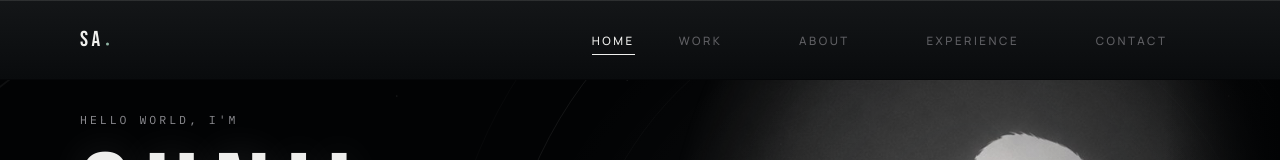
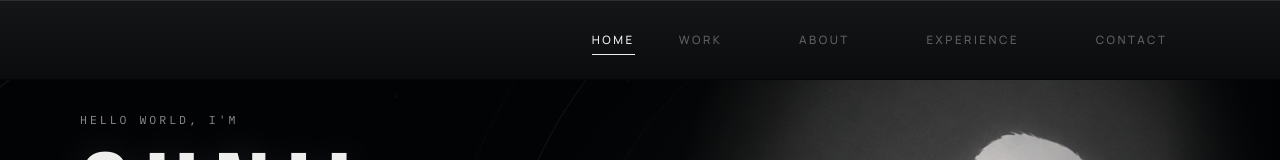
Before and after one commit to sunil-0701/My-Portfolio, a React (Vite) app: page / in a window 1280 px wide. Shown: the top 160 px of the page. Built offline with nearby package versions, Linux system fonts and the light colour scheme.

Commit message:
fix: laggy ui

```diff
--- a/scripts/generate-og.js
+++ b/scripts/generate-og.js
@@ -26,7 +26,8 @@ try {
   await page.waitForFunction(() => !document.querySelector('[role="status"]'), {
     timeout: 15000,
   })
-  await new Promise((r) => setTimeout(r, 1800))
+  // Let the entrance settle, but capture before the first role rotation.
+  await new Promise((r) => setTimeout(r, 1000))
 
   await page.screenshot({ path: OUT })
   console.log(`og image written to ${OUT}`)
--- a/src/components/PageLoader.jsx
+++ b/src/components/PageLoader.jsx
@@ -167,16 +167,13 @@ export default function PageLoader({ onDone }) {
         </motion.div>
       </div>
 
-      {/* Identity + place, held in the corners */}
+      {/* Timezone, held in the corner */}
       <motion.div
-        className="absolute inset-x-0 bottom-0 flex items-end justify-between px-6 pb-8 sm:px-10 lg:px-16 xl:px-20"
+        className="absolute inset-x-0 bottom-0 flex items-end justify-end px-6 pb-8 sm:px-10 lg:px-16 xl:px-20"
         initial={{ opacity: 0 }}
         animate={{ opacity: 1 }}
         transition={{ duration: reduceMotion ? 0 : 0.5 }}
       >
-        <span className="font-display text-[1.1rem] tracking-[0.16em] text-paper/70">
-          SA<span className="text-signal">.</span>
-        </span>
         <span className="tabular text-[0.6rem] uppercase tracking-[0.2em] text-faint">
           {SITE.timezone}
         </span>
--- a/src/components/layout/NavBar.jsx
+++ b/src/components/layout/NavBar.jsx
@@ -3,23 +3,6 @@ import { AnimatePresence, motion } from 'framer-motion'
 import { SECTIONS, SITE } from '../../config/site'
 
 const easeOutExpo = [0.16, 1, 0.3, 1]
-
-function Wordmark({ onClick }) {
-  return (
-    <a
-      href="#home"
-      onClick={onClick}
-      aria-label={`${SITE.name} — back to top`}
-      className="group inline-flex items-baseline gap-[0.1em] font-display text-[1.35rem] tracking-[0.16em] text-paper transition-opacity duration-150 hover:opacity-70"
-    >
-      SA
-      <span
-        aria-hidden="true"
-        className="inline-block h-[0.16em] w-[0.16em] translate-y-[-0.02em] rounded-full bg-signal"
-      />
-    </a>
-  )
-}
 
 function NavItem({ section, isActive, onNavigate }) {
   const base =
@@ -85,9 +68,7 @@ export default function NavBar({ activeLink = 'HOME', ready = true }) {
         animate={ready ? { opacity: 1, y: 0 } : { opacity: 0, y: -26 }}
         transition={{ duration: 0.5, delay: 0.1, ease: easeOutExpo }}
       >
-        <div className="mx-auto flex max-w-[1440px] items-center justify-between px-6 py-6 sm:px-10 lg:px-16 xl:px-20">
-          <Wordmark onClick={() => setMenuOpen(false)} />
-
+        <div className="mx-auto flex min-h-20 max-w-[1440px] items-center justify-end px-6 py-6 sm:px-10 lg:px-16 xl:px-20">
           {/* Desktop navigation */}
           <nav aria-label="Primary" className="hidden items-center gap-8 md:flex lg:gap-11">
             {SECTIONS.map((section) => (
```
Also changed, not shown: public/og.png.
